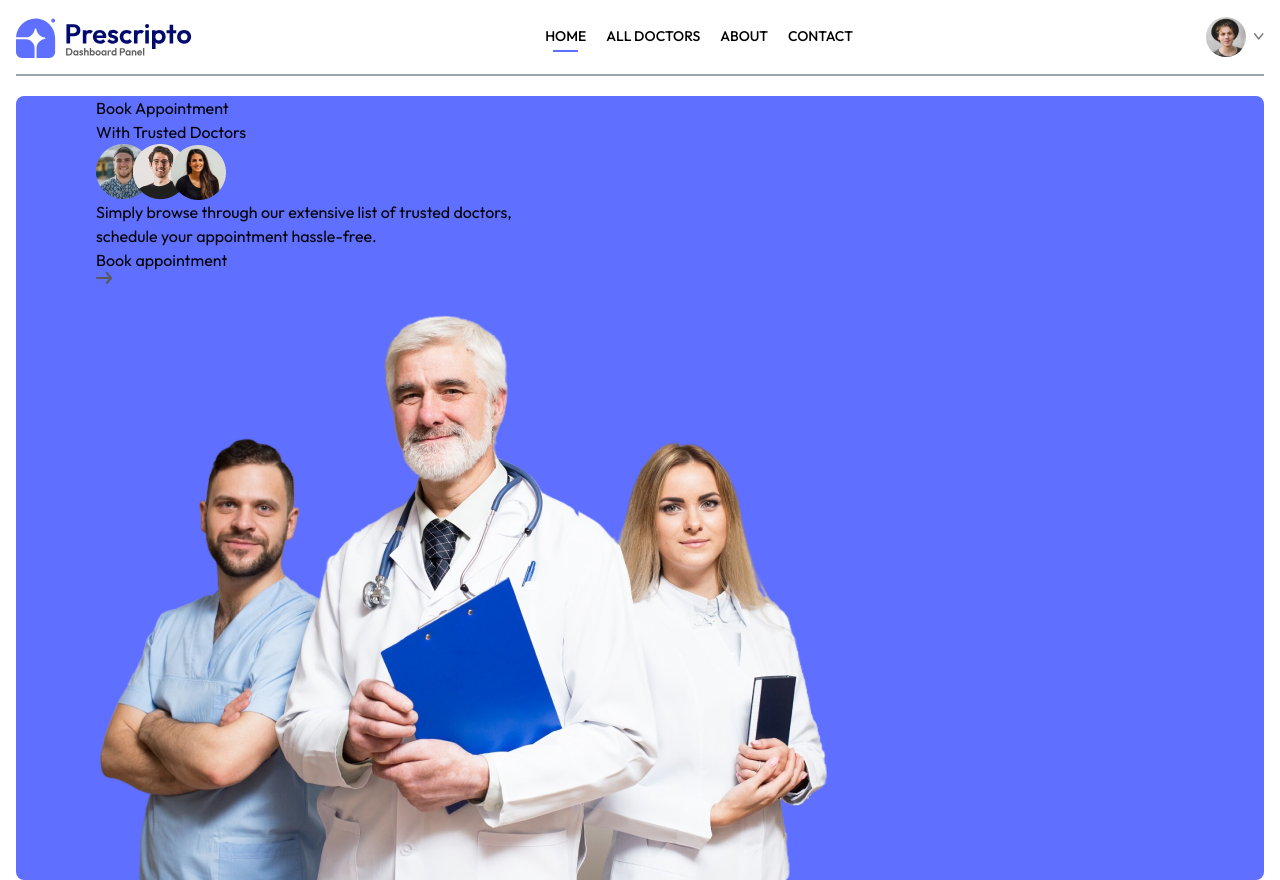
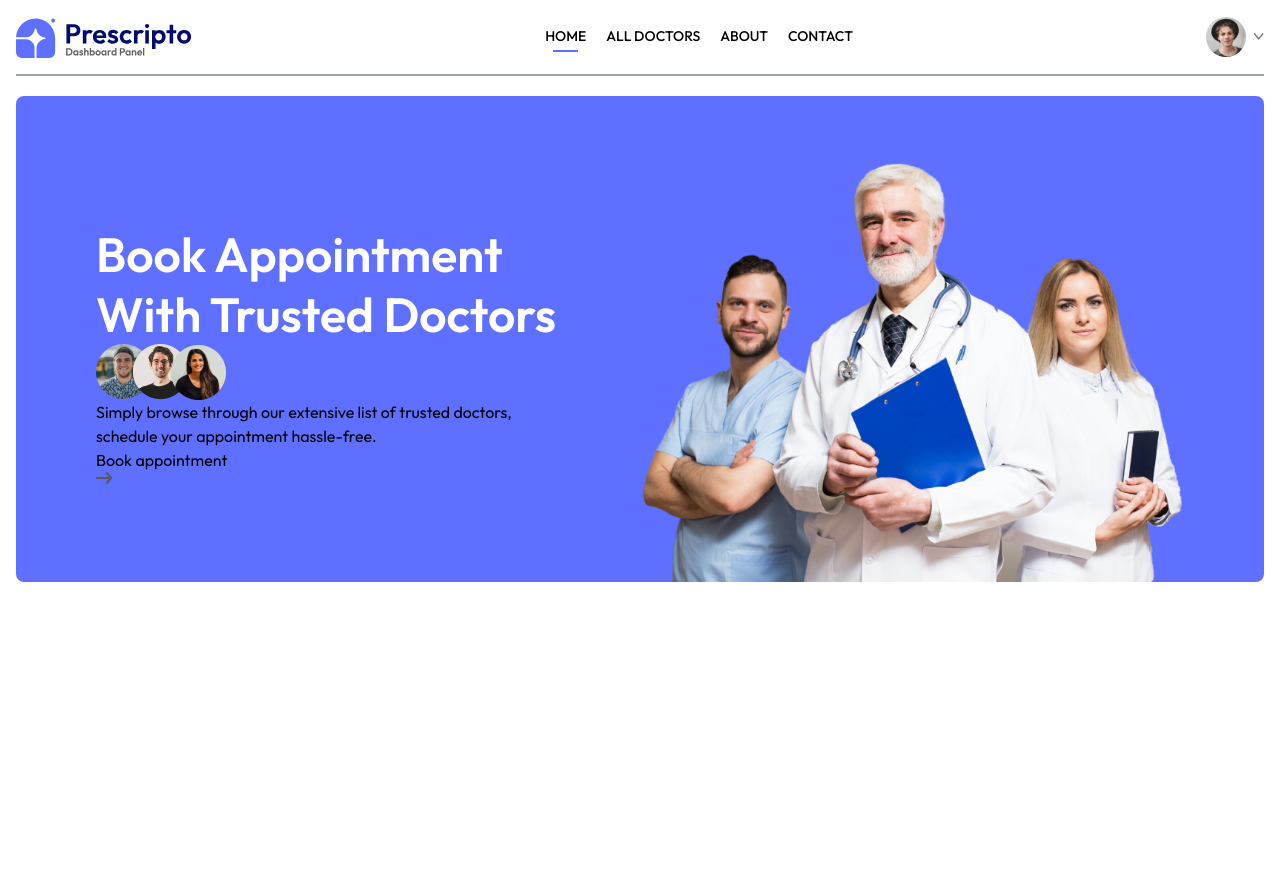
Before and after one commit to biliqis/Hospital_Management_App, a React (Vite) app: page / in a window 1280 px wide. After the commit the page ends 800 px from the top, so only its background shows below. Built offline with nearby package versions, Linux system fonts and the light colour scheme.

Commit message:
new commit

```diff
--- a/src/components/Headers.jsx
+++ b/src/components/Headers.jsx
@@ -5,8 +5,8 @@ const Headers = () => {
   return (
     <div className='flex col md:flex-row flex-wrap bg-primary rounded-lg px-6 md:px-10 lg:px-20'>
       {/*--------left side --------- */}
-      <div>
-        <p>Book Appointment<br/>  With Trusted Doctors</p>
+      <div className='md:w-1/2 flex-col items-start justify-center gap-4 py-10 m-auto md:py-[10vw] md:mb-[-30px] '>
+        <p className='text-3xl md:text-4xl lg:text-5xl text-white font-semibold leading-tight md:leading-tight lg:leading-tight'>Book Appointment<br/>  With Trusted Doctors</p>
         <div>
             <img src={assets.group_profiles} alt=''/>
             <p>Simply browse through our extensive list of trusted doctors,<br/>
@@ -19,8 +19,8 @@ const Headers = () => {
       </div>
 
      { /********Right side   ******/ }
-      <div>
-        <img src={assets.header_img}/>
+      <div className='md:w-1/2 relative'>
+        <img className='w-full md:absolute bottom-0 h-auto rounded-lg:' src={assets.header_img}/>
 
       </div>
 
```
